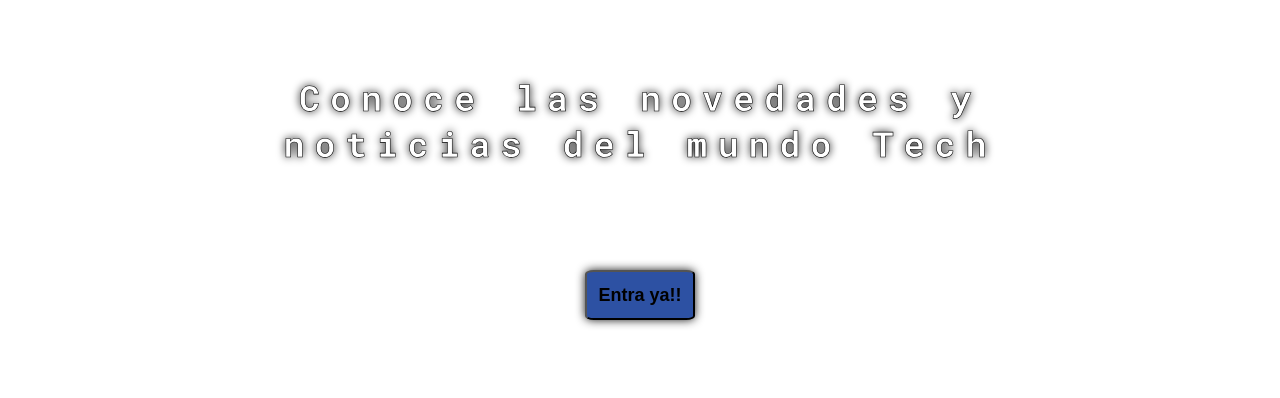
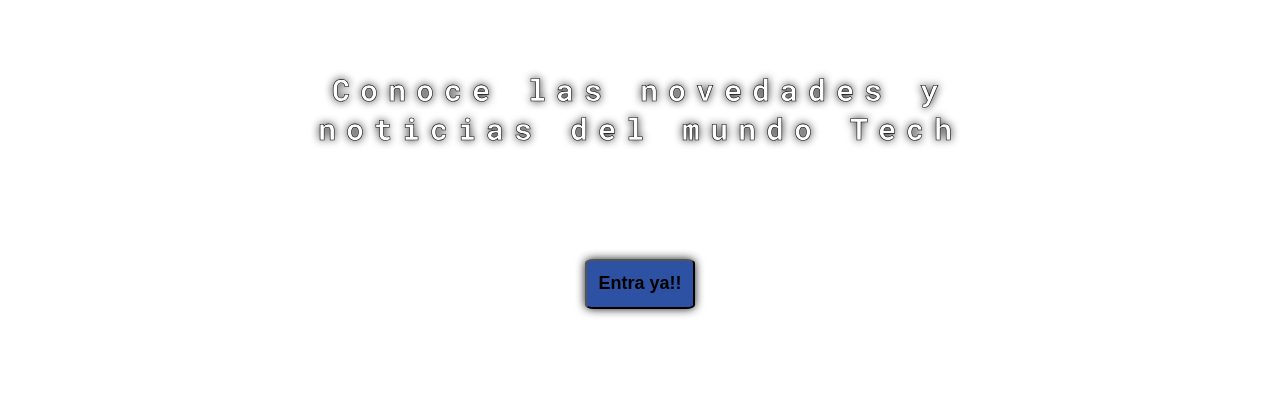
Before and after one commit to r0mell/bloguu, a plain HTML site: page index.html in a window 1280 px wide. Shown: the part 185-583 px from the top of the page. Drawn offline with Linux system fonts and the light colour scheme; files whose address does not match are found by name.

Commit message:
corregido para reponsive

```diff
--- a/css/main.css
+++ b/css/main.css
@@ -109,7 +109,7 @@ nav .profile-link a {
 
 .home-main-text {
     font-family: 'Roboto mono', monospace;
-    font-size: 35px;
+    font-size: 30px;
     font-weight: 700px;
     letter-spacing: 10px;
     color: white;
```
